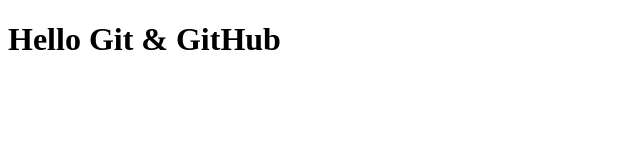
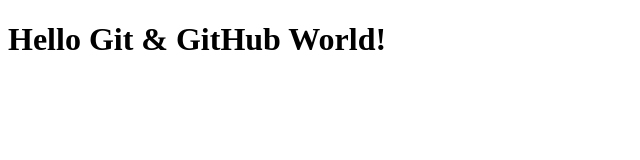
Before and after one commit to HamedSadeghi665/test-git, a plain HTML site: page index.html in a window 1280 px wide. Shown: the whole page, without its empty margins (0-640 px from the left). Drawn offline with Linux system fonts and the light colour scheme.

Commit message:
Update index & test

```diff
--- a/index.html
+++ b/index.html
@@ -7,6 +7,6 @@
     <title>Document</title>
 </head>
 <body>
-    <h1>Hello Git & GitHub</h1>
+    <h1>Hello Git & GitHub World!</h1>
 </body>
 </html>
```
Also changed, not shown: test.txt.
